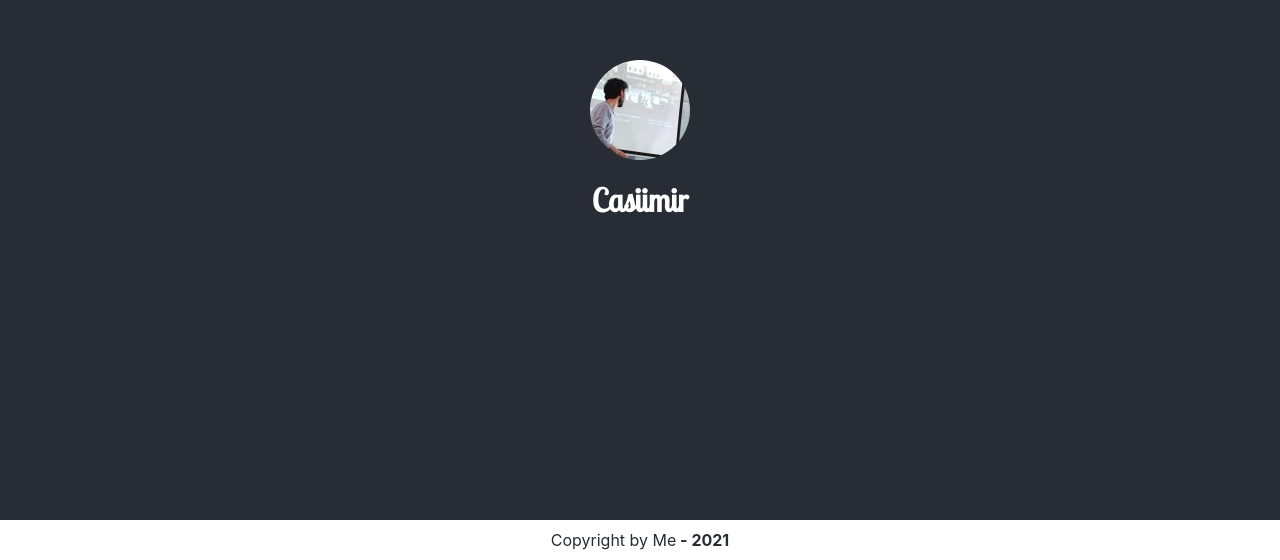
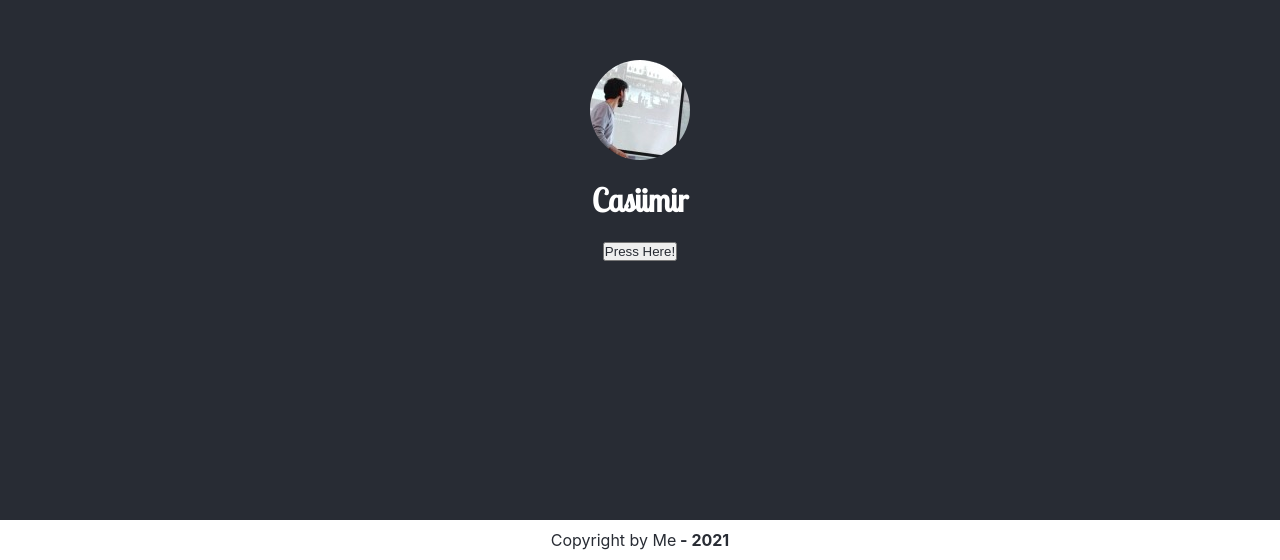
Before and after one commit to casiimir/casiimir-presentation, a React (Create React App) app: page / in a window 1280 px wide. Shown: the part 240-800 px from the top of the page. Built offline with nearby package versions, Linux system fonts and the light colour scheme; a web font is replaced by a local one.

Commit message:
add: button 'consola' into App.js

```diff
--- a/package.json
+++ b/package.json
@@ -6,6 +6,7 @@
     "@testing-library/jest-dom": "^5.11.9",
     "@testing-library/react": "^11.2.5",
     "@testing-library/user-event": "^12.7.3",
+    "consola": "^2.15.3",
     "react": "^17.0.1",
     "react-dom": "^17.0.1",
     "react-scripts": "4.0.3",
--- a/src/App.js
+++ b/src/App.js
@@ -1,7 +1,13 @@
 import logo from './logo.jpg';
+import consola from 'consola';
 import './App.css';
 
 function App() {
+
+  const consolaPressBtn = () => {
+    consola.success('Hello! World?');
+  }
+
   return (
     <div className="App">
       <header className="App-header">
@@ -10,6 +16,9 @@ function App() {
 
       <main className="App-main">
         <h1>Casiimir</h1>
+        <button onClick={ consolaPressBtn }>
+          Press Here!
+        </button>
       </main>
 
       <footer className="App-footer">
```
Also changed, not shown: 1 other file (tests, documents, lock files or other folders).
